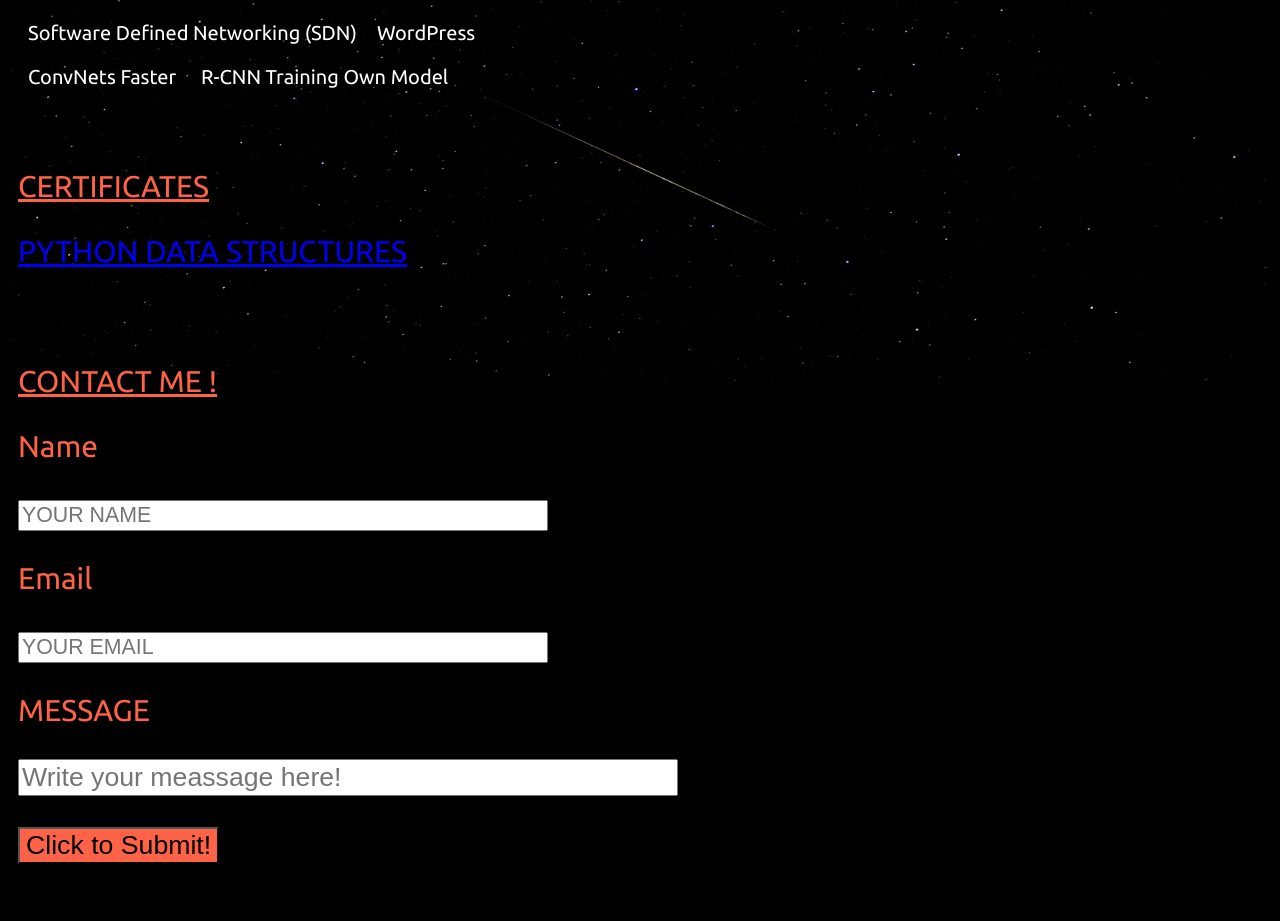
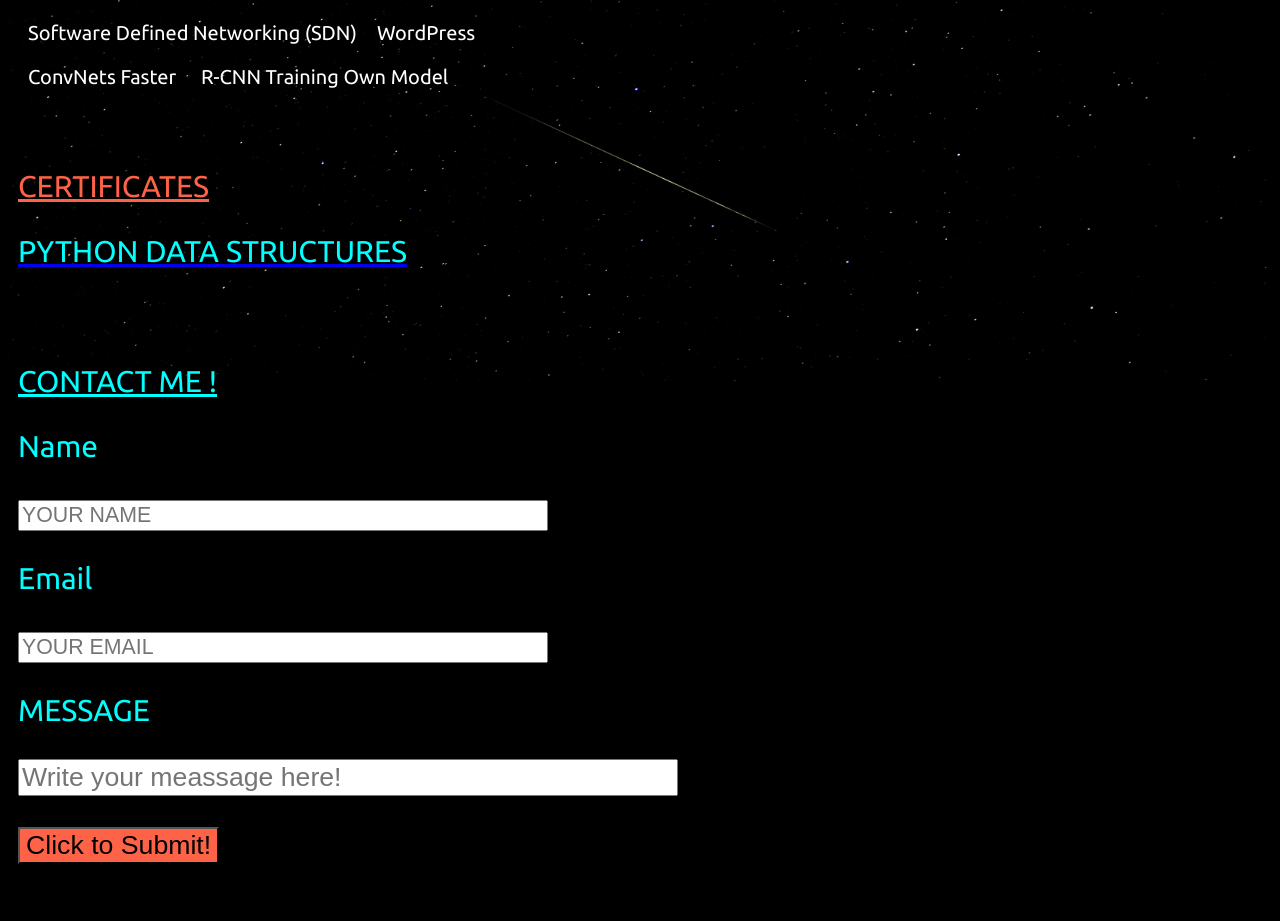
Before and after one commit to Tanjir16/myresume, a PHP site: page / in a window 1280 px wide. Shown: the part 1944-2865 px from the top of the page. Run offline with PHP 8.4, Linux system fonts and the light colour scheme; some libraries are stand-ins or nearby versions.

Commit message:
change in html & css

```diff
--- a/classwork/style.css
+++ b/classwork/style.css
@@ -279,7 +279,7 @@ h1 {
     color: cyan;
 
 }
-.green{
+p{
     color: cyan;
 }
 h2{
```
